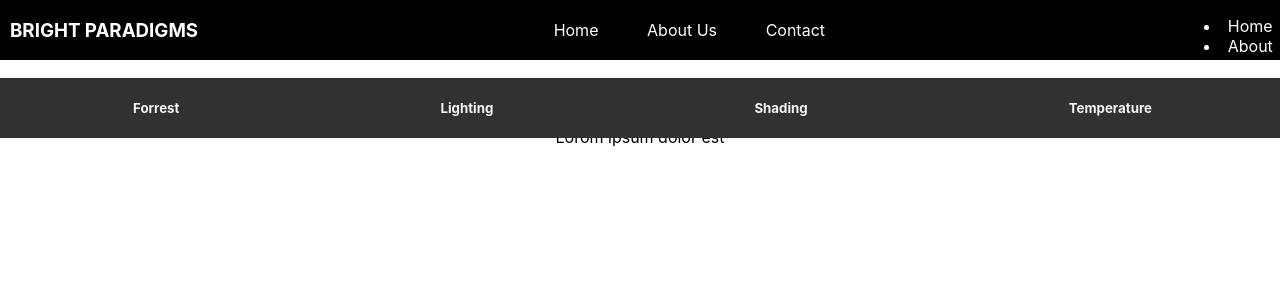
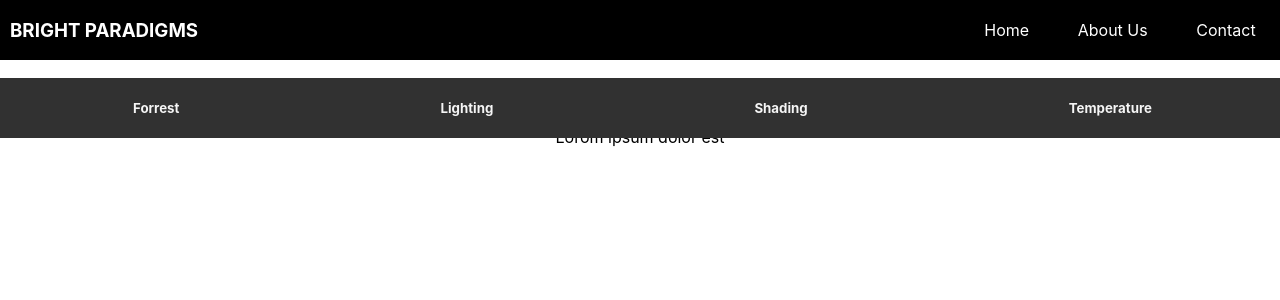
Before and after one commit to rayacooper/brightparadigms, a React (Create React App) app: page /about in a window 1280 px wide. Shown: the top 300 px of the page. Built offline with nearby package versions, Linux system fonts and the light colour scheme.

Commit message:
Menu Icon Dropdown List

```diff
--- a/src/Components/About/About Main/About.js
+++ b/src/Components/About/About Main/About.js
@@ -1,7 +1,7 @@
 import React from 'react';
 
 import './About.css'
-import Lights from './../../../Assets/lamp-image.jpg'
+// import Lights from './../../../Assets/lamp-image.jpg'
 
 const About = () => {
     return(
--- a/src/Components/NavBar/NavBar.css
+++ b/src/Components/NavBar/NavBar.css
@@ -22,6 +22,34 @@
     padding: 10px;
 }
 
+.LinkLink{
+    text-decoration: none;
+    color: white;
+}
+
+.NavBarDropDownHidden {
+    display: none;
+}
+
+ul {
+    list-style-type: none;
+}
+
+li {
+    margin: 8px 50px 15px 0px;
+}
+
+.NavBarDropDownVisible {
+    font-size: 20px;
+    opacity: 0.8;
+    right: 0px;
+    position: absolute;
+    margin-top: 60px;
+    display: flex;
+    flex-direction: column;
+    background-color: black;
+}
+
 @media screen and (min-width: 800px){
     .NavBarLinks {
         display: flex;
@@ -30,12 +58,11 @@
         align-items: center;
     }
 
-    .LinkLink{
-        text-decoration: none;
-        color: white;
-    }
-
     .NavBarHamburger {
         display: none;
     }
+
+    .NavBarDropDownVisible{
+        display: none;
+    }
 }
--- a/src/Components/NavBar/NavBar.js
+++ b/src/Components/NavBar/NavBar.js
@@ -26,15 +26,15 @@ const NavBar = () => {
                 <Link className='LinkLink' to='/contact'>Contact</Link>
             </div>
 
-            <div className="NavBarHamburger">
-                <img src={Hamburger} alt='Menu' onClick={() => clickMenu}/>
+            <div className="NavBarHamburger" onClick={() => clickMenu()}>
+                <img src={Hamburger} alt='Menu' />
             </div>
 
-            <div className={"NavBarDropDownHidden"}>
-                <ul>
-                    <li>Home</li>
-                    <li>About</li>
-                    <li>Contact</li>
+            <div className={dropDown ? "NavBarDropDownVisible" : "NavBarDropDownHidden"}>
+                <ul className='LinkLink'>
+                    <li className='LinkLink'><Link className='LinkLink' to='/'>Home</Link></li>
+                    <li><Link className='LinkLink' to='/about'>About</Link></li>
+                    <li><Link className='LinkLink' to='/contact'>Contact</Link></li>
                 </ul>
             </div>
 
```
